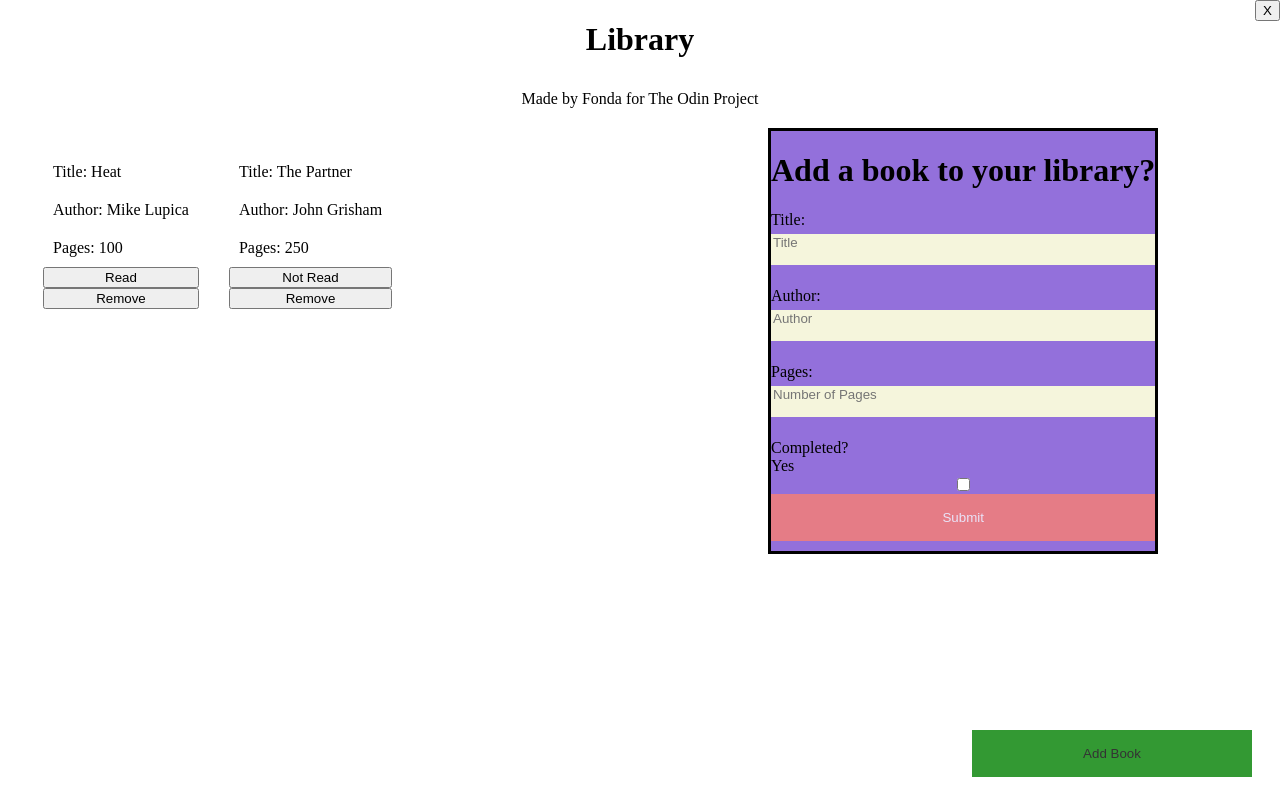
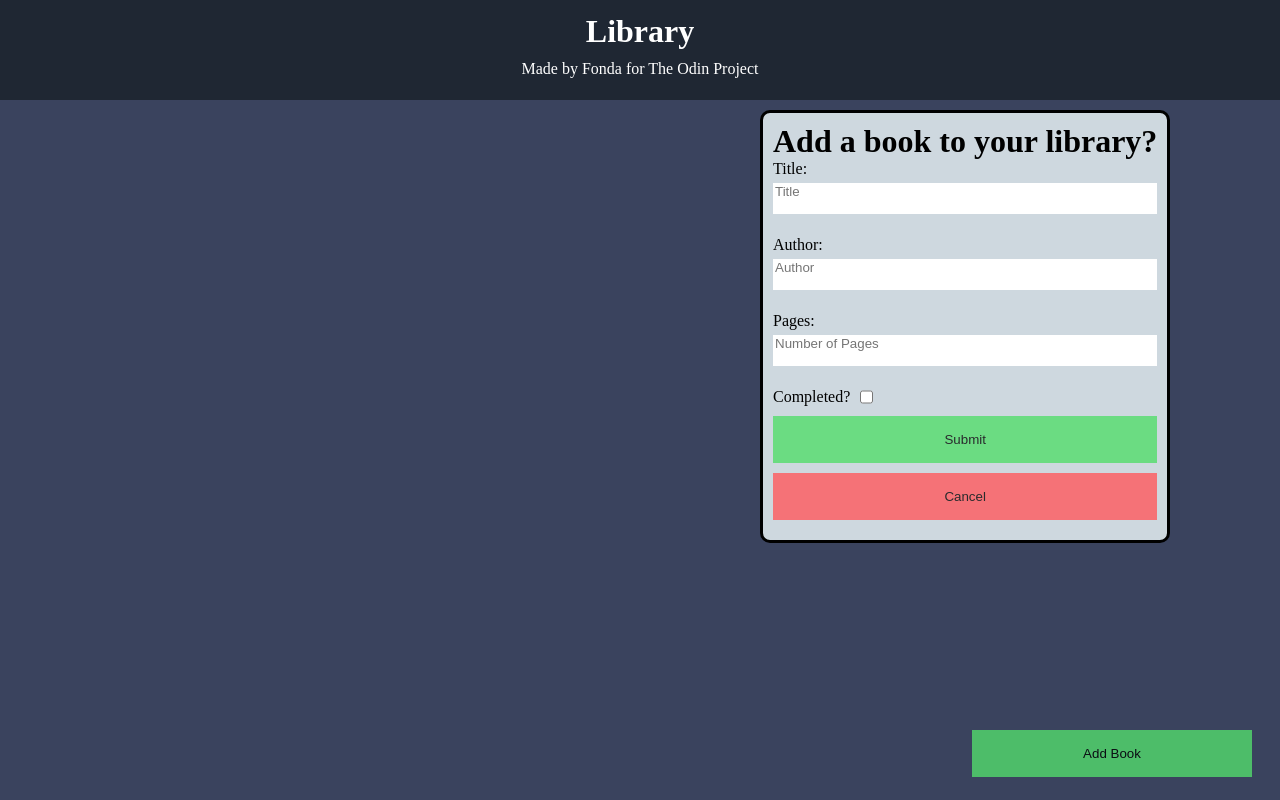
Before and after one commit to fondaTHEhonda/library, a plain HTML site: page index.html in a window 1280 px wide. Both pictures are taken after a click on the button "Add Book". Drawn offline with Linux system fonts and the light colour scheme.

Commit message:
Project completed. Small bug with remove button shrinking but program is otherwise fully functional

```diff
--- a/index.html
+++ b/index.html
@@ -21,11 +21,12 @@
                 <input type="text" placeholder="Author" name="author" id="author" required>
                 <label for="pages">Pages:</label>
                 <input type="text" placeholder="Number of Pages" name="pages" id="pages" required>
-                <label name="read">Completed?</label>
-                <label name="yes">Yes</label>
+                <div id='checkbox'>
+                <label name="read" id='complete'>Completed?</label>
                 <input type="checkbox" name="read" class="check" id="true">
+                </div>
                 <button class="submit-button" type="Submit" id='submit'>Submit</button>
-                <button id="cancel" type="button">X</button>
+                <button id="cancel" type="button">Cancel</button>
             </form>
         </div>
         <div id="library">
--- a/library.js
+++ b/library.js
@@ -11,7 +11,7 @@ let cancelBtn = document.getElementById('cancel');
 // Example Objects
 const book1 = new Book("Heat", "Mike Lupica", 100, true);
 const book2 = new Book("The Partner", "John Grisham", 250, false);
-let mainLibrary = [book1, book2];
+let mainLibrary = [];
 
 
 function Book(title, author, pages, read) {
@@ -48,29 +48,35 @@ function displayBooks() {
         deleteEntry.className = "remove-book";
         deleteEntry.textContent = "Remove";
         toggleRead.className = "toggle-read"
+        if(mainLibrary[i].read === true) {
+            toggleRead.classList.add("book-read");
+        } else {
+            toggleRead.classList.add("book-not-read");
+        }
         newDiv.appendChild(toggleRead);
         newDiv.appendChild(deleteEntry);
-        saveData();
         toggleRead.addEventListener("click", () => {
             if(mainLibrary[i].read === true) {
                 toggleRead.textContent = "Not Read";
                 mainLibrary[i].read = false;
-                saveData();
+                toggleRead.classList.remove("book-read");
+                toggleRead.classList.add("book-not-read");
+
             } else if(mainLibrary[i].read === false) {
                 toggleRead.textContent = "Read";
                 mainLibrary[i].read = true;
-                saveData();
+                toggleRead.classList.add("book-read");
+                toggleRead.classList.remove("book-not-read");
+
             }
         })
         if(mainLibrary[i].read === true) {
             toggleRead.textContent = "Read"
-            saveData();
+
         } else if(mainLibrary[i].read === false) {
             toggleRead.textContent = "Not Read";
-            saveData();
         }
     }
-
 }
 
 
@@ -78,8 +84,7 @@ function displayBooks() {
 const libraryDisplay = document.getElementById('library');
 
 function removeBook(bookTitle) {
-        mainLibrary.filter((book) => book.title !== bookTitle);
-        saveData();
+       mainLibrary.splice(mainLibrary.indexOf(bookTitle), 1);
 }
 
 //Removing Book
@@ -102,6 +107,7 @@ function openForm() {
 
 function closeForm() {
     document.getElementById("entry-form").style.display = "none";
+
 }
 
 addBook.addEventListener('click', openForm);
@@ -117,15 +123,12 @@ function createBook(event) {
 
     if(readCheck.checked) {
         bookRead = true;
-        saveData();
     } else {
         bookRead = false;
-        saveData();
     }
 
     newBook = new Book(bookTitle, bookAuthor, parseInt(bookPages), bookRead);
     mainLibrary.push(newBook);
-    saveData();
     displayBooks();
     document.getElementById("entry-form").style.display = "none";
     event.preventDefault();
@@ -138,14 +141,9 @@ function saveData() {
 }
 
 function loadData() {
-    if(!localStorage.mainLibrary) {
-        displayBooks();
-    } else {
-        let theLibrary = localStorage.getItem("mainLibrary");
-        theLibrary = JSON.parse(theLibrary);
-        mainLibrary = theLibrary;
-        displayBooks();
+    mainLibrary = JSON.parse(localStorage.getItem("mainLibrary"));
+    if(mainLibrary === null) mainLibrary = [];
+    displayBooks();
     }
-}
 
 loadData();
--- a/style.css
+++ b/style.css
@@ -1,9 +1,32 @@
+* {
+    margin: 0;
+}
+
+button {
+    border-image: none !important;
+    border-color: transparent !important;
+}
+
+button:focus {
+    outline: 0 !important;
+}
+
 header {
-    text-align: center;
+    display: flex;
+    flex-direction: column;
+    align-items: center;
+    justify-content: center;
+    height: 100px;
+    background-color: #1F2733;
+}
+
+body {
+    background-color: #3A435E;
+    color: white;
 }
 
 #add-book {
-    background-color: green;
+    background-color: #53DD6C;
     padding: 16px 20px;
     border: none;
     cursor: pointer;
@@ -16,10 +39,13 @@ header {
 
 #entry-form {
     display: none;
+    padding: 10px;
     position: fixed;
     border: 3px solid black;
-    background-color: mediumpurple;
+    border-radius: 10px;
+    background-color: #CED8DF;
     z-index: 9;
+    color: black;
 }
 
 #entry-form-container {
@@ -32,17 +58,17 @@ header {
     padding-bottom: 15px;
     margin: 5px 0 22px 0;
     border: none;
-    background: beige;
+    background: white;
 }
 
 #entry-form-container input[type=text]:focus {
-    background-color: beige;
+    background-color: #FAF8D4;
     outline: none;
 }
 
 #entry-form-container .submit-button {
-    background-color: salmon;
-    color: white;
+    background-color: #53DD6C;
+    color: black;
     padding: 16px 20px;
     border: none;
     cursor: pointer;
@@ -56,9 +82,18 @@ header {
 }
 
 #cancel {
-    position: fixed;
-    top: 0;
-    right: 0;
+    background-color: #FF595E;
+    color: black;
+    padding: 16px 20px;
+    border: none;
+    cursor: pointer;
+    width: 100%;
+    margin-bottom: 10px;
+    opacity: 0.8;
+}
+
+#entry-form-container #cancel:hover {
+    opacity: 1.0;
 }
 
 p {
@@ -76,5 +111,44 @@ p {
 .book-info {
     display: flex;
     flex-direction: column;
+    margin-right: 10px;
+    margin-top: 10px;
     padding: 15px;
+    border: 2px solid black;
+    border-radius: 10px;
+    background-color: #6C6F7F;
+    width: 200px
 }
+
+#checkbox {
+    display: flex;
+    flex-direction: row;
+    align-content: flex-start
+}
+
+#complete {
+    padding-right: 10px;
+    padding-bottom: 10px;
+}
+
+#true {
+    height: 18px;
+}
+
+.remove-book {
+    background-color: #FF595E;
+
+}
+
+.remove-book:focus {
+    border: none;
+
+}
+
+.book-read {
+    background-color: #53DD6C;
+}
+
+.book-not-read {
+    background-color: #FFD35C;
+}
```
Also changed, not shown: 1 other file.
